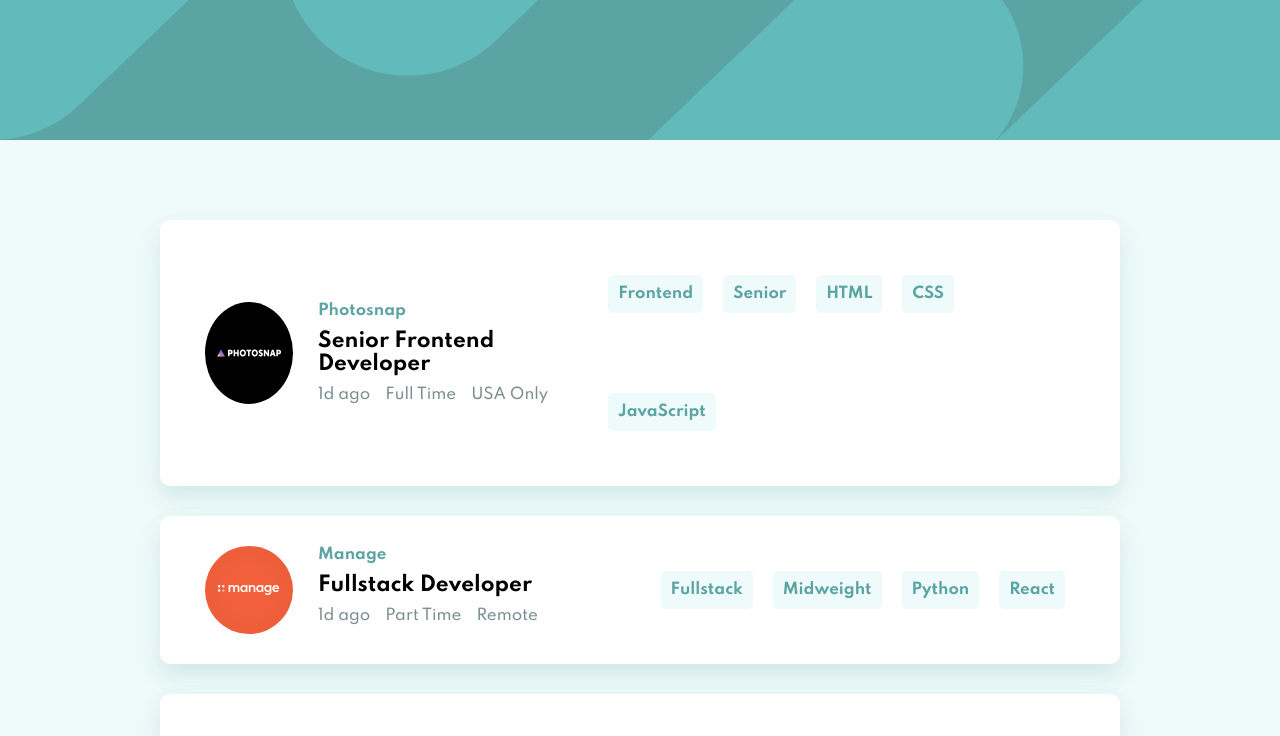
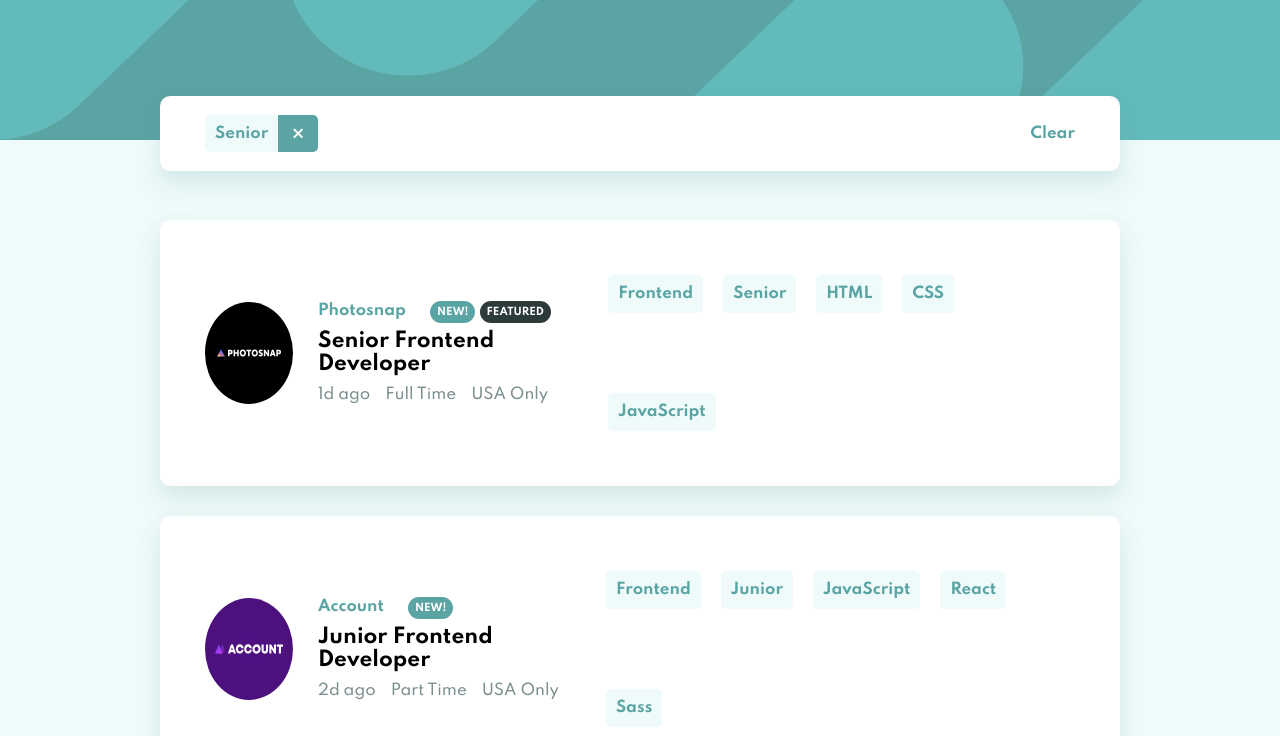
Before and after one commit to yuuujin97/Job-Listings-With-Filtering, a plain HTML site: page index.html in a window 1280 px wide. Both pictures are taken after a click on the button "Senior". Shown: the top 736 px of the page. Drawn offline with Linux system fonts and the light colour scheme.

Commit message:
Added functions filter-related(addFilter, deleteFilter, clearFilter, compareFilterList)

```diff
--- a/index.html
+++ b/index.html
@@ -17,17 +17,7 @@
     </header>
     <div class="container">
       <div class="filter__box">
-        <ul class="filter__list">
-          <li>
-            <button>Frontend<i class="fas fa-times"></i></button>
-          </li>
-          <li>
-            <button>Javascript<i class="fas fa-times"></i></button>
-          </li>
-          <li>
-            <button>CSS<i class="fas fa-times"></i></button>
-          </li>
-        </ul>
+        <ul class="filter__list"></ul>
         <a href="#" class="filter__clear">Clear</a>
       </div>
       <section class="section__list">
--- a/js/main.js
+++ b/js/main.js
@@ -1,17 +1,74 @@
 'use strict';
 
 const ajax = new XMLHttpRequest();
-const list = document.querySelector('.job__list');
+const filter_box = document.querySelector('.filter__box');
+const filter_list = document.querySelector('.filter__list');
+const filter_clear = document.querySelector('.filter__clear');
+const job_list = document.querySelector('.job__list');
+let tags = [];
 
 function getData() {
   ajax.open('GET', './data.json', false);
   ajax.send();
   return JSON.parse(ajax.response);
 }
-function makeList() {
-  const list_item = getData();
-  const job_list = [];
+
+function makeFilterTemplate() {
+  const list = [];
   let template = '';
+
+  for (let i = 0; i < tags.length; i++) {
+    template = `
+       <li>
+         <button class="btn__filter">${tags[i]}<i class="fas fa-times"></i></button>
+       </li>
+    `;
+    list.push(template);
+  }
+
+  filter_box.classList.add('show');
+  filter_list.innerHTML = list.join('');
+
+  const btn_filters = document.querySelectorAll('.btn__filter');
+  for (const btn_filter of btn_filters) {
+    btn_filter.addEventListener('click', deleteFilter);
+  }
+}
+
+function deleteFilter() {
+  tags.splice(tags.indexOf(this.innerText), 1);
+  if (tags.length === 0) {
+    filter_box.classList.remove('show');
+  } else {
+    makeFilterTemplate();
+  }
+}
+
+function addFilter() {
+  tags.push(this.innerText);
+
+  //Remove duplicates
+  tags = tags.filter((element, index) => {
+    return tags.indexOf(element) === index;
+  });
+
+  makeListTemplate();
+  makeFilterTemplate();
+}
+
+function clearFilter() {
+  tags = [];
+  filter_box.classList.remove('show');
+}
+
+function makeListTemplate() {
+  let list_item = getData();
+  const list = [];
+  let template = '';
+
+  if (tags.length !== 0) {
+    list_item = compareFilterList(list_item);
+  }
 
   for (let i = 0; i < list_item.length; i++) {
     template = `
@@ -21,8 +78,8 @@ function makeList() {
           <div>
             <div>
               <span class="job__name">${list_item[i].company}</span>
-              ${list_item[i].new === 'true' ? '<span class="note note--new">New!</span>' : ''}
-              ${list_item[i].new === 'true' ? '<span class="note note--featured">Featured</span>' : ''}
+              ${list_item[i].new === true ? '<span class="note note--new">New!</span>' : ''}
+              ${list_item[i].featured === true ? '<span class="note note--featured">Featured</span>' : ''}
             </div>
             <p class="job__position">${list_item[i].position}</p>
             <ul>
@@ -55,12 +112,23 @@ function makeList() {
       </li>
       `;
 
-    job_list.push(template);
+    list.push(template);
   }
 
-  list.innerHTML = job_list.join('');
+  job_list.innerHTML = list.join('');
+
+  const btn_tags = document.querySelectorAll('.btn__tag');
+  for (const btn_tag of btn_tags) {
+    btn_tag.addEventListener('click', addFilter);
+  }
 }
 
-makeList();
+function compareFilterList(list_item) {
+  const job_list_item = list_item.filter((item) => item.role.includes('Frontend'));
 
-const btn_tags = document.querySelectorAll('.btn__tag');
+  return job_list_item;
+}
+
+makeListTemplate();
+
+filter_clear.addEventListener('click', clearFilter);
--- a/scss/style.scss
+++ b/scss/style.scss
@@ -49,9 +49,9 @@ button {
   justify-content: space-between;
   align-items: center;
   position: absolute;
+  top: 12%;
   width: 75%;
-  height: 75px;
-  top: 100px;
+  min-height: 75px;
   background-color: white;
   border-radius: 10px;
   box-shadow: $box-shadow-color;
```
Also changed, not shown: css/style.css.
